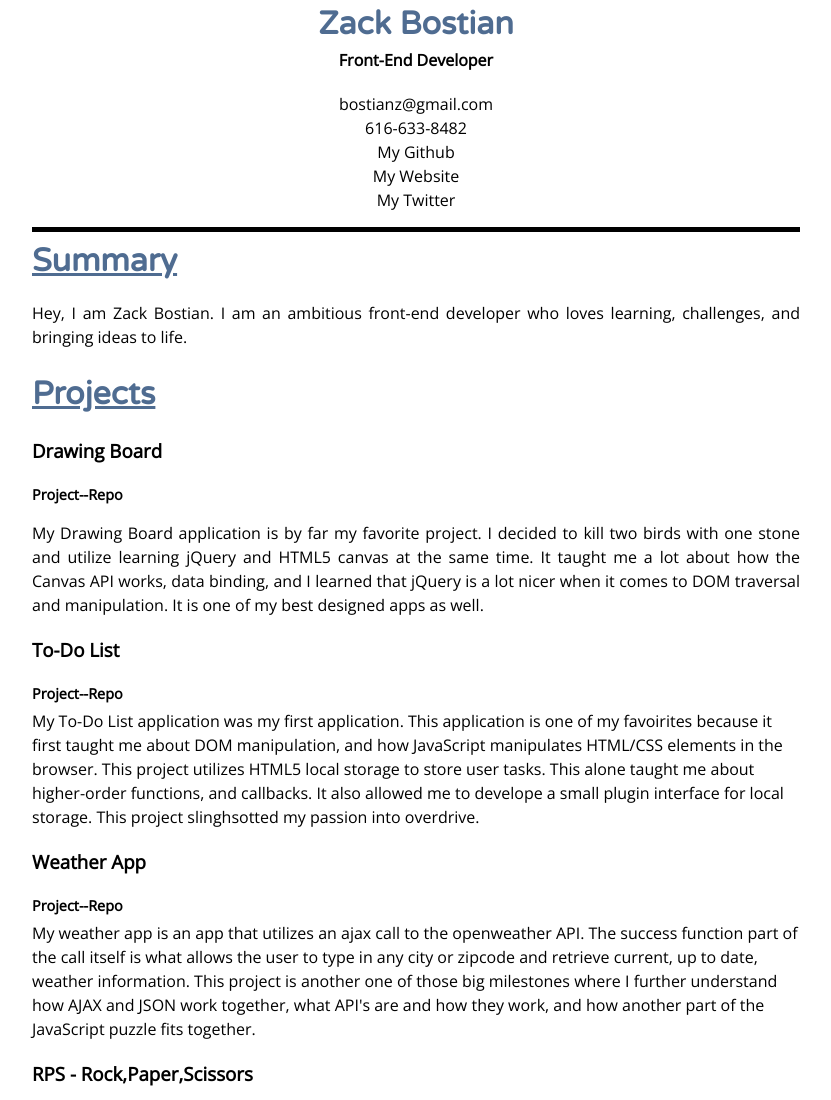
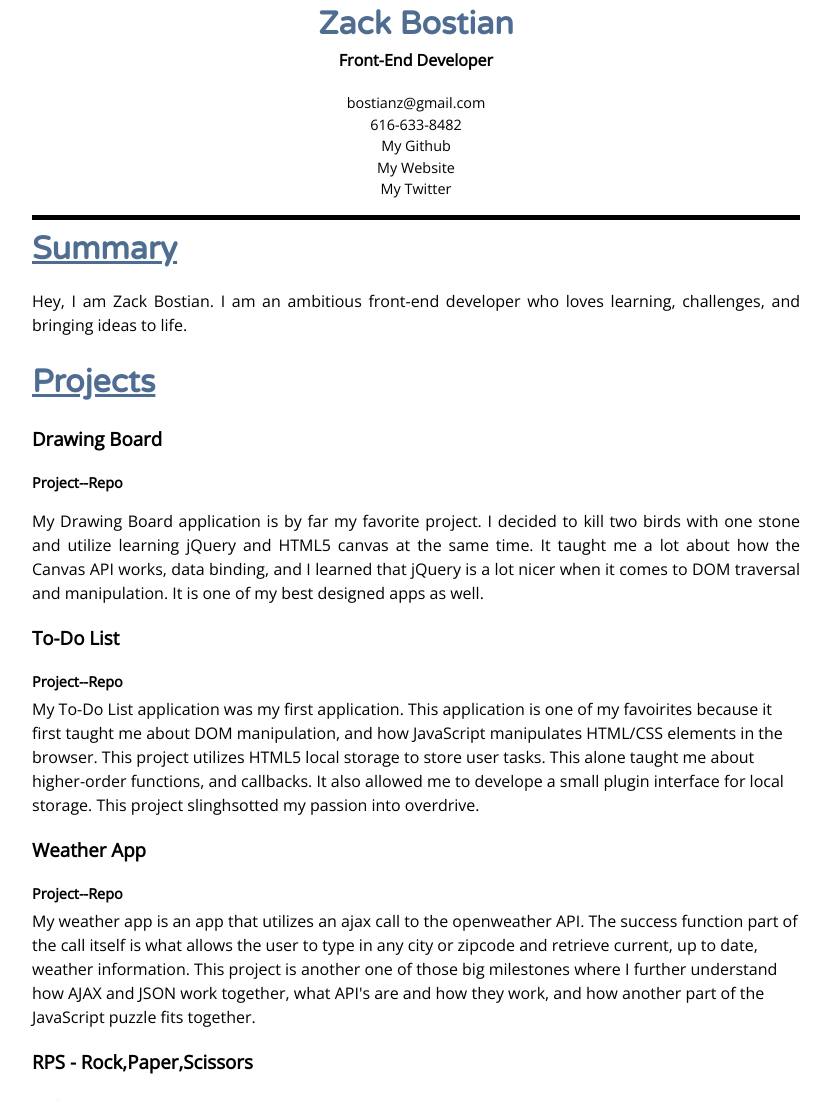
Before and after one commit to laere/Resume, a website: page index.html in a window 1280 px wide. Shown: the top 1100 px of the page, without its empty margins (224-1055 px from the left). Drawn offline with nearby package versions, Linux system fonts and the light colour scheme; a web font is replaced by a local one.

Commit message:
contact smaller font

```diff
--- a/css/main.scss
+++ b/css/main.scss
@@ -86,6 +86,7 @@ a {
       align-self: center;
       margin-top: 20px;
       margin-bottom: 10px;
+      font-size: .9em;
     }
   }
 
```
Also changed, not shown: css/main.css, 1 other file.
